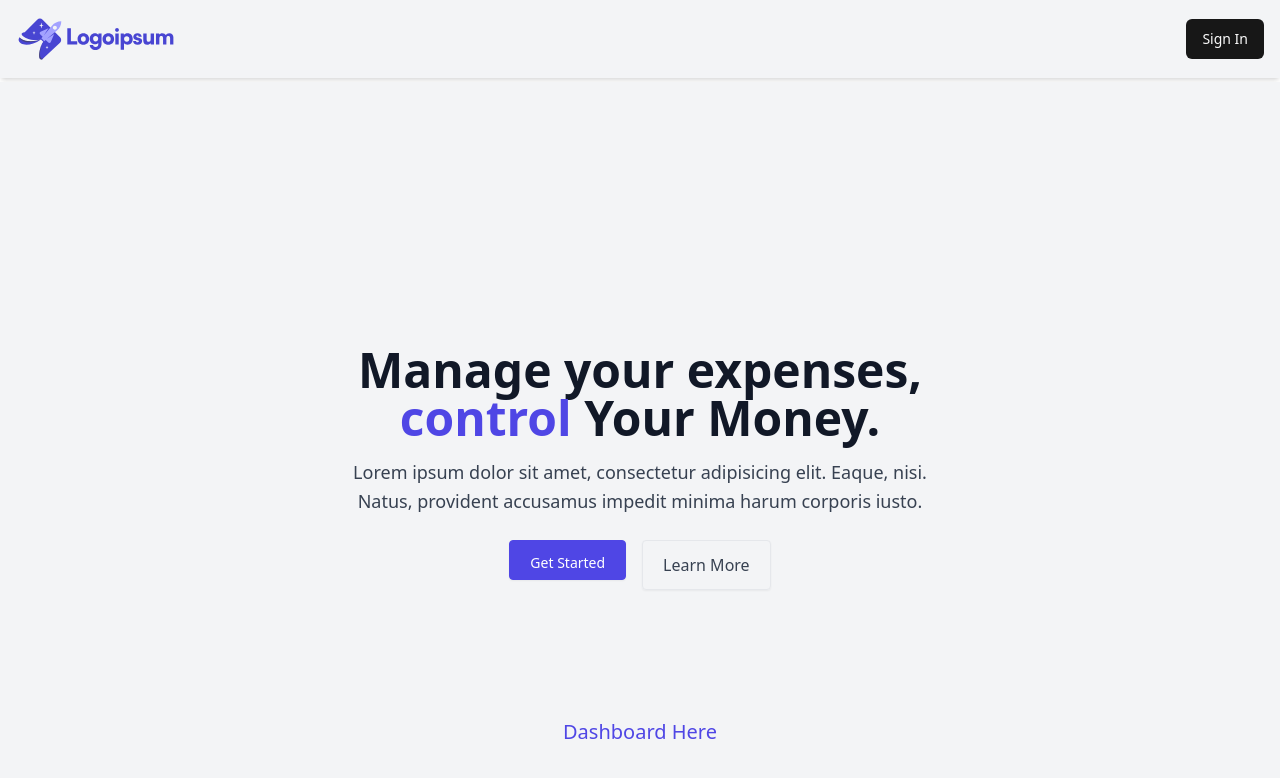
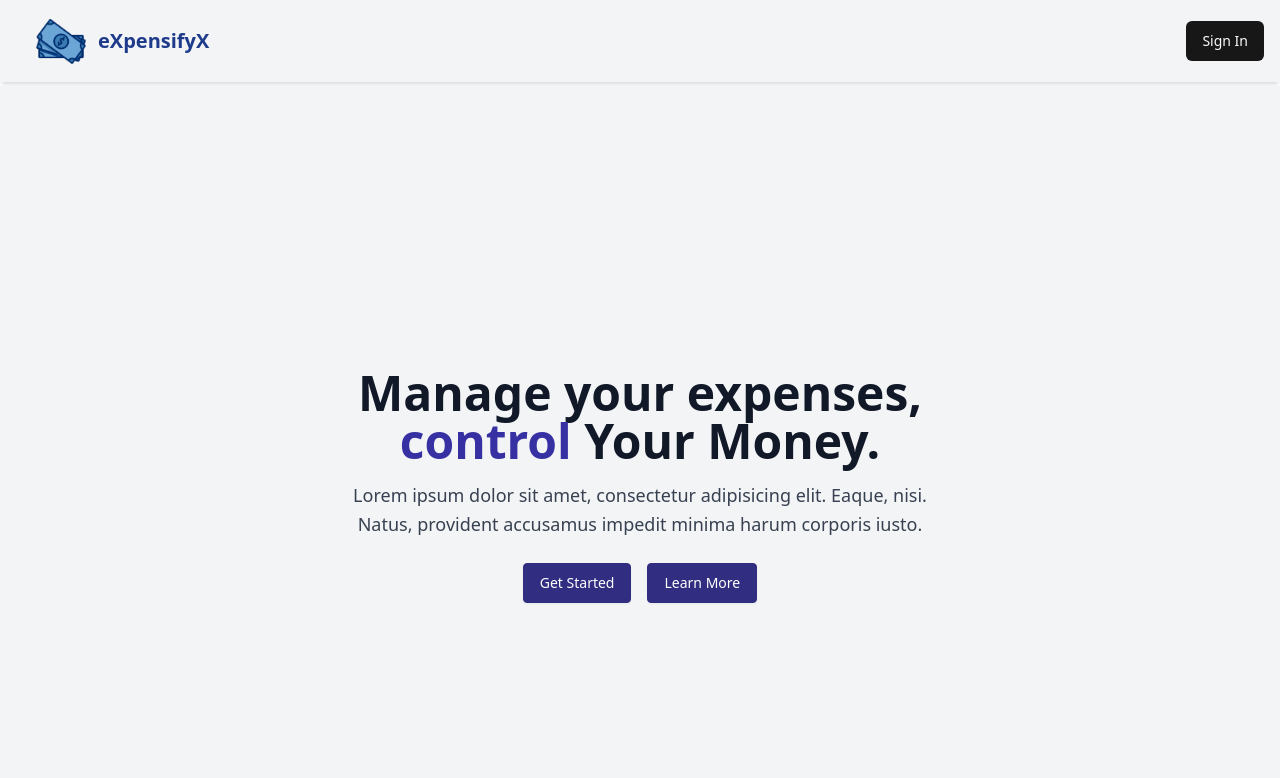
Before and after one commit to KavyaBajpai/Expenses-Tracker, a Next.js app in the folder Frontend/expense-tracker/: page / in a window 1280 px wide. Shown: the top 778 px of the page. Built offline with nearby package versions, Linux system fonts and the light colour scheme; no server answers.

Commit message:
fixed sidenav issues and some css

```diff
--- a/Frontend/expense-tracker/app/(routes)/dashboard/_components/BarChartDashboard.jsx
+++ b/Frontend/expense-tracker/app/(routes)/dashboard/_components/BarChartDashboard.jsx
@@ -18,8 +18,8 @@ function BarChartDashboard({budgetList}) {
         <YAxis />
         <Tooltip />
         <Legend />
-        <Bar dataKey='totalSpend' stackId="a" fill="#4845d2" />
-        <Bar dataKey='amount' stackId="a" fill="#C3C2FF" />
+        <Bar dataKey='totalSpend' stackId="a" fill="#1A237E" />
+        <Bar dataKey='amount' stackId="a" fill="#C5CAE9" />
       </BarChart>
       </ResponsiveContainer>
     </div>
--- a/Frontend/expense-tracker/app/(routes)/dashboard/_components/CardsInfo.jsx
+++ b/Frontend/expense-tracker/app/(routes)/dashboard/_components/CardsInfo.jsx
@@ -31,7 +31,7 @@ function CardsInfo({budgetList}) {
         <h2 className='text-sm'>Total Budget</h2>
         <h2 className='text-2xl font-bold'>${totalBudget}</h2>
         </div>
-        <PiggyBank className='bg-indigo-600 p-3 h-12 w-12 rounded-full text-white'/>
+        <PiggyBank className='bg-indigo-900 p-3 h-12 w-12 rounded-full text-white'/>
       </div>
 
       <div className='p-7 border rounded-lg'>
@@ -39,7 +39,7 @@ function CardsInfo({budgetList}) {
         <h2 className='text-sm'>Amount Spent</h2>
         <h2 className='text-2xl font-bold'>${totalSpend}</h2>
         </div>
-        <Receipt className='bg-indigo-600 p-3 h-12 w-12 rounded-full text-white'/>
+        <Receipt className='bg-indigo-900 p-3 h-12 w-12 rounded-full text-white'/>
       </div>
 
       <div className='p-7 border rounded-lg'>
@@ -47,7 +47,7 @@ function CardsInfo({budgetList}) {
         <h2 className='text-sm'>Amount Remaining</h2>
         <h2 className='text-2xl font-bold'>${totalBudget - totalSpend}</h2>
         </div>
-        <Wallet className='bg-indigo-600 p-3 h-12 w-12 rounded-full text-white'/>
+        <Wallet className='bg-indigo-900 p-3 h-12 w-12 rounded-full text-white'/>
       </div>
 
       {/* <div className='p-7 border rounded-lg'>
--- a/Frontend/expense-tracker/app/(routes)/dashboard/_components/DashboardHeader.jsx
+++ b/Frontend/expense-tracker/app/(routes)/dashboard/_components/DashboardHeader.jsx
@@ -1,28 +1,48 @@
 "use client"
 import { Button } from '@/components/ui/button'
-import React from 'react'
+import React, { useState } from 'react'
 import Image from 'next/image'
 import { useUser } from '@clerk/nextjs'
 import { UserButton } from '@clerk/nextjs'
 import Link from 'next/link'
 import { useRouter } from 'next/navigation';
-function Header() {
+import { Sidebar } from 'lucide-react'
+import SideNav from './SideNav'
+function Header({setIsOpen  , isOpen}) {
   const { user, isSignedIn } = useUser();
   const router = useRouter();
+
+  const handleToggle = () => {
+     setIsOpen(!isOpen);
+  }
   return (
+    <>
     <div className='flex justify-between items-center p-4 bg-white shadow-md'>
-      <Image
-        src="/logoipsum-243.svg"
+      <div className='flex items-center gap-5 justify-between'>
+        {
+          !isOpen && <Sidebar className='cursor-pointer transition-all duration-300 ease-in-out text-indigo-900'onClick={()=>{handleToggle()}}/>
+        }
+      <h2 className='text-blue-900 font-bold text-xl cursor-pointer' onClick={() => router.replace("/")} >eXpensifyX</h2>
+      {/* <Image
+        src="/logo2.png"
         alt="logo"
-        width={160}
-        height={100}
+        width={50}
+        height={50}
         className="cursor-pointer"
-        onClick={() => router.replace("/")}
-      />
+
+      /> */}
+      </div>
 
       {isSignedIn ? <UserButton /> : <Link href="/sign-in"><Button >Sign In</Button></Link>}
 
     </div>
+    {/* {
+      isOpen &&
+
+        <SideNav isOpen={isOpen} />
+
+    } */}
+    </>
   )
 }
 
--- a/Frontend/expense-tracker/app/(routes)/dashboard/budgets/_components/BudgetItem.jsx
+++ b/Frontend/expense-tracker/app/(routes)/dashboard/budgets/_components/BudgetItem.jsx
@@ -20,16 +20,16 @@ function BudgetItem({ budget }) {
                     </div>
                     </div>
                     <div>
-                        <h2 className='font-bold text-lg text-indigo-600'>${budget.amount}</h2>
+                        <h2 className='font-bold text-lg text-indigo-900'>${budget.amount}</h2>
                     </div>
                    </div>
                     <div className='mt-5 w-full flex flex-col items-center'>
                         <div className='w-[100%] flex items-center justify-between mb-3'>
                             <h2 className='text-xs text-slate-600'>${budget.totalSpend?budget.totalSpend:0} Spent</h2>
-                            <h2 className='text-xs text-indigo-600'>${budget.amount-budget.totalSpend} Remaining</h2>
+                            <h2 className='text-xs text-indigo-900'>${budget.amount-budget.totalSpend} Remaining</h2>
                         </div>
                         <div className='w-full bg-slate-300 h-2 rounded-full'>
-                           <div className=' bg-indigo-600 h-2 rounded-full' style={{width:`${calculateProgress()}%`}}>
+                           <div className=' bg-indigo-900 h-2 rounded-full' style={{width:`${calculateProgress()}%`}}>
 
                            </div>
                         </div>
--- a/Frontend/expense-tracker/app/(routes)/dashboard/expenses/[id]/page.jsx
+++ b/Frontend/expense-tracker/app/(routes)/dashboard/expenses/[id]/page.jsx
@@ -87,7 +87,7 @@ function ExpensesScreen({ params }) {
 
           <AlertDialog>
             <AlertDialogTrigger asChild>
-              <Button className='flex gap-2' variant="destructive"><Trash /> Delete</Button>
+              <Button className='flex gap-2 bg-indigo-900' ><Trash /> Delete</Button>
             </AlertDialogTrigger>
             <AlertDialogContent>
               <AlertDialogHeader>
--- a/Frontend/expense-tracker/app/(routes)/dashboard/expenses/_components/AddExpense.jsx
+++ b/Frontend/expense-tracker/app/(routes)/dashboard/expenses/_components/AddExpense.jsx
@@ -32,7 +32,7 @@ function AddExpense({budgetId, user, refreshData}) {
     return (
         <div>
             <div className='border hover:shadow-md rounded-lg p-4'>
-            <h2 className='content-center font-bold text-lg text-indigo-500'>Add Expense</h2>
+            <h2 className='content-center font-bold text-lg text-indigo-900'>Add Expense</h2>
             <div className='mt-1'>
                 <h2 className='text-lg font-semi-bold mb-1'>Expense Name</h2>
                 <Input placeholder="e.g. Stationery" onChange={(e) => setExpenseName(e.target.value)} />
@@ -41,7 +41,7 @@ function AddExpense({budgetId, user, refreshData}) {
                 <h2 className='text-lg font-semi-bold mb-1'>Expense Amount</h2>
                 <Input placeholder="e.g $5000" onChange={(e) => setExpenseAmount(e.target.value)} />
             </div>
-            <Button disabled={!(expenseName && expenseAmount)} onClick={()=>{ addNewExpense()}} className="mt-3 w-full bg-indigo-600">Add</Button>
+            <Button disabled={!(expenseName && expenseAmount)} onClick={()=>{ addNewExpense()}} className="mt-3 w-full bg-indigo-800">Add</Button>
             </div>
 
 
--- a/Frontend/expense-tracker/app/(routes)/dashboard/expenses/_components/EditBudget.jsx
+++ b/Frontend/expense-tracker/app/(routes)/dashboard/expenses/_components/EditBudget.jsx
@@ -58,7 +58,7 @@ function EditBudget({budgetInfo, refreshData}) {
 
       <Dialog>
                       <DialogTrigger asChild>
-                      <Button className='flex gap-2'><Edit />Edit</Button>
+                      <Button className='flex gap-2 bg-indigo-900'><Edit />Edit</Button>
                           </DialogTrigger>
                       <DialogContent>
                           <DialogHeader>
--- a/Frontend/expense-tracker/app/_components/Header.jsx
+++ b/Frontend/expense-tracker/app/_components/Header.jsx
@@ -11,14 +11,18 @@ function Header() {
   const router = useRouter();
   return (
     <div className='flex justify-between items-center p-4 bg-gray-100 shadow-md'>
+      <div className='flex items-center gap-3 justify-between cursor-pointer hover:shadow-sm hover:bg-blue-100 rounded-lg px-5' onClick={() => router.replace("/")}>
       <Image
-        src="/logoipsum-243.svg"
+        src="/logo2.png"
         alt="logo"
-        width={160}
-        height={100}
+        width={50}
+        height={50}
         className="cursor-pointer"
-        onClick={() => router.replace("/")}
+
       />
+      <h2 className='text-blue-900 font-bold text-xl'>eXpensifyX</h2>
+      </div>
+
 
       {isSignedIn ? <UserButton /> : <Link href="/sign-in"><Button >Sign In</Button></Link>}
 
--- a/Frontend/expense-tracker/app/_components/Hero.jsx
+++ b/Frontend/expense-tracker/app/_components/Hero.jsx
@@ -20,12 +20,12 @@ function Hero() {
     }
   }
   return (
-    <section className="bg-gray-100 mt-1 lg:grid lg:h-screen lg:place-content-center flex flex-col items-center justify-center">
+    <section className="bg-gray-100 mt-1 place-content-center flex flex-col items-center justify-center h-screen overflow-hidden overflow-y-hidden overflow-x-hidden">
   <div className="mx-auto w-screen max-w-screen-xl px-4 py-16 sm:px-6 sm:py-24 lg:px-8 lg:py-32">
     <div className="mx-auto max-w-prose text-center">
       <h1 className="text-4xl font-bold text-gray-900 sm:text-5xl">
         Manage your expenses,
-        <strong className="text-indigo-600"> control </strong>
+        <strong className="text-indigo-800"> control </strong>
         Your Money.
       </h1>
 
@@ -35,23 +35,18 @@ function Hero() {
       </p>
 
       <div className="mt-4 flex justify-center gap-4 sm:mt-6">
-        <Button onClick={()=>{logInUser()}} className="inline-block rounded border border-indigo-600 bg-indigo-600 px-5 py-3 font-medium text-white shadow-sm transition-colors hover:bg-indigo-700">
+        <Button onClick={()=>{logInUser()}} className="inline-block rounded border border-indigo-900 bg-indigo-900  font-medium text-white shadow-sm text-center transition-colors hover:bg-indigo-700">
           Get Started
         </Button>
 
-        <a
-          className="inline-block rounded border border-gray-200 px-5 py-3 font-medium text-gray-700 shadow-sm transition-colors hover:bg-gray-50 hover:text-gray-900"
-          href="#"
-        >
+        <Button className="inline-block rounded border border-indigo-900 bg-indigo-900  font-medium text-white shadow-sm transition-colors text-center hover:bg-indigo-700">
           Learn More
-        </a>
+        </Button>
       </div>
     </div>
   </div>
   <div className='flex justify-center items-center overflow-x-hidden h-100 bg-gray-100'>
-    <div className='text-indigo-600 text-xl overflow-x-hidden'>
-        <p>Dashboard Here</p>
-    </div>
+
   </div>
 </section>
   )
```
Also changed, not shown: Frontend/expense-tracker/app/(routes)/dashboard/_components/SideNav.jsx (+21 -28 lines), Frontend/expense-tracker/app/(routes)/dashboard/layout.jsx (+12 -14 lines), Frontend/expense-tracker/public/logo.jpg (added), Frontend/expense-tracker/public/logo2.png (added).
